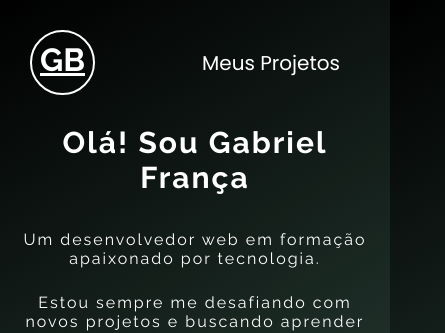
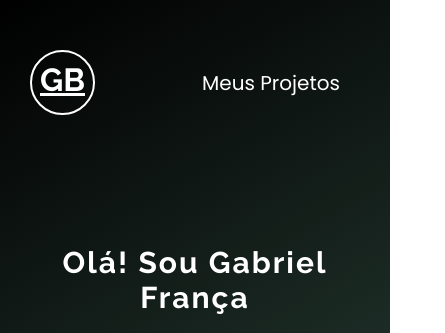
Before and after one commit to GBRLFranca/Portf-lio, a plain HTML site: page index.html in a window 390 px wide. Shown: the top 333 px of the page, 445 px wide, since content can reach past the window. Drawn offline with nearby package versions, Linux system fonts and the light colour scheme.

Commit message:
alteração responsivo
alterações nos 3 tipos de tela

```diff
--- a/css/responsivo.css
+++ b/css/responsivo.css
@@ -8,6 +8,7 @@
         align-items: center;
         margin: 0;
         gap: 30px;
+        padding: 0 0 100px 0;
     }
 
     .home .informacoes {
@@ -15,7 +16,6 @@
         text-align: center;
         align-items: center;
     }
-
 
     .projetos .container-projetos {
         padding: 0 30px;
@@ -30,10 +30,30 @@
     }
 }
 
+@media(max-width: 720px){
+    .home {
+        margin: 0;
+    }
+}
 
 
 @media(max-width: 425px) {
 
+   html, body {
+    overflow-x: hidden; /* Evita rolagem horizontal */
+    }
+
+    .cabecalho {
+        padding-top: 50px;
+    }
+
+    .home {
+        margin: 0;
+        padding-top: 100px;
+        padding-bottom: 0;
+        height: 100%;
+
+    }
 
     .home .informacoes h1 {
         font-size: 30px;
```
Also changed, not shown: index.html (+6 -4 lines).
